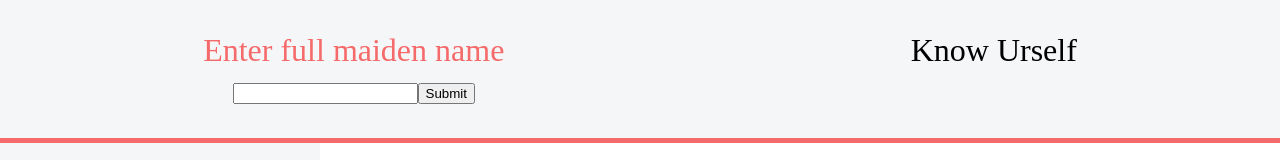
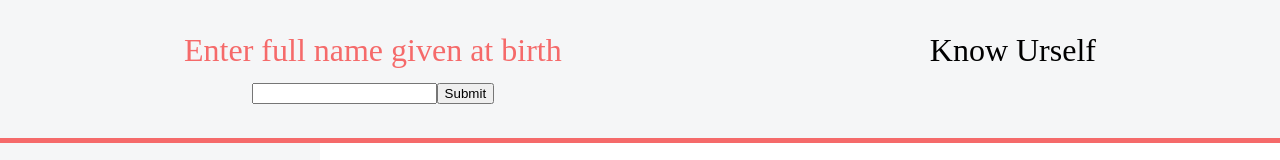
Before and after one commit to ChrisForti/know-urself, a React (Vite) app: page / in a window 1280 px wide. Shown: the top 160 px of the page. Built offline with nearby package versions, Linux system fonts and the light colour scheme.

Commit message:
More styling on mainpage, and header component.

```diff
--- a/src/components/Input.tsx
+++ b/src/components/Input.tsx
@@ -14,7 +14,7 @@ export function Input({ setChoice }: InputProps) {
   }
   return (
     <form className={styles.input} onSubmit={handleSubmit}>
-      <div>Enter full maiden name</div>
+      <div>Enter full name given at birth</div>
       <input
         type="text"
         value={value}
--- a/src/components/Mainpage.tsx
+++ b/src/components/Mainpage.tsx
@@ -1,6 +1,6 @@
 import styles from "./Mainpage.module.css";
 import Myimage from "../assets/alex-block-PdDBTrkGYLo-unsplash (1).jpg";
-import Myimage2 from "../assets/istockphoto-1197499442-1024x1024.jpg";
+import Myimage2 from "../assets/resource-database-TIUyoNGM0no-unsplash (1).jpg";
 import Pyscave from "../assets/makis-hristaras-5oZgQ2VQpz8-unsplash.jpg";
 
 export function Mainpage() {
@@ -15,7 +15,7 @@ export function Mainpage() {
         integer to a single integer.
       </p>
       <b> Which will leave us with your root number.</b>
-      <img src={Myimage2} width="800px" height="500px" />
+      <img src={Myimage2} width="400px" height="400px" />
       <h2>In my experience I wandered aimlessly until I truly knew myself.</h2>
 
       <h4>"Knowing yourself is the beginning of all wisdom."~~Socrates~~</h4>
```
Also changed, not shown: src/assets/kieran-sheehan-TorHqzyJobc-unsplash.jpg (added), src/assets/resource-database-TIUyoNGM0no-unsplash (1).jpg (added).
